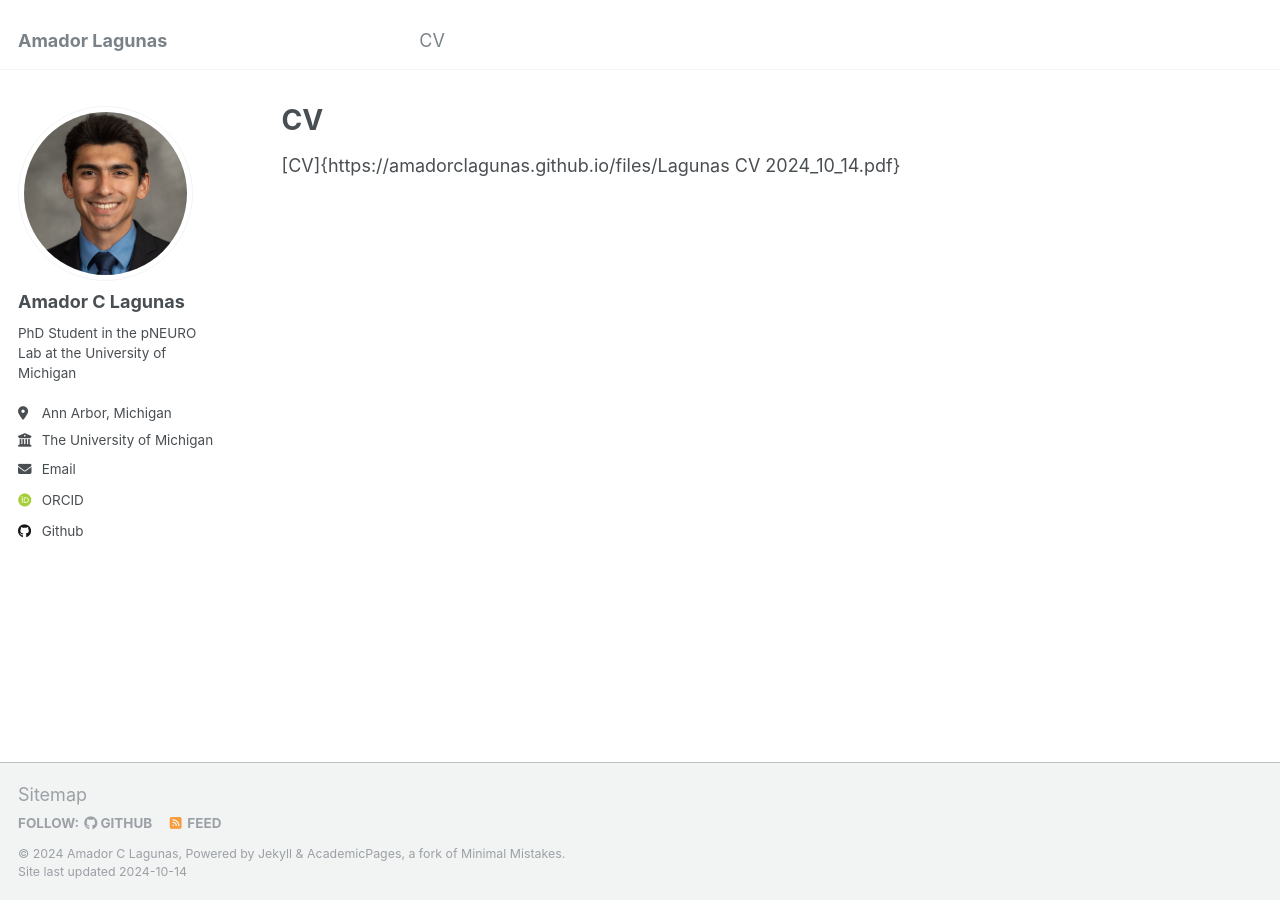
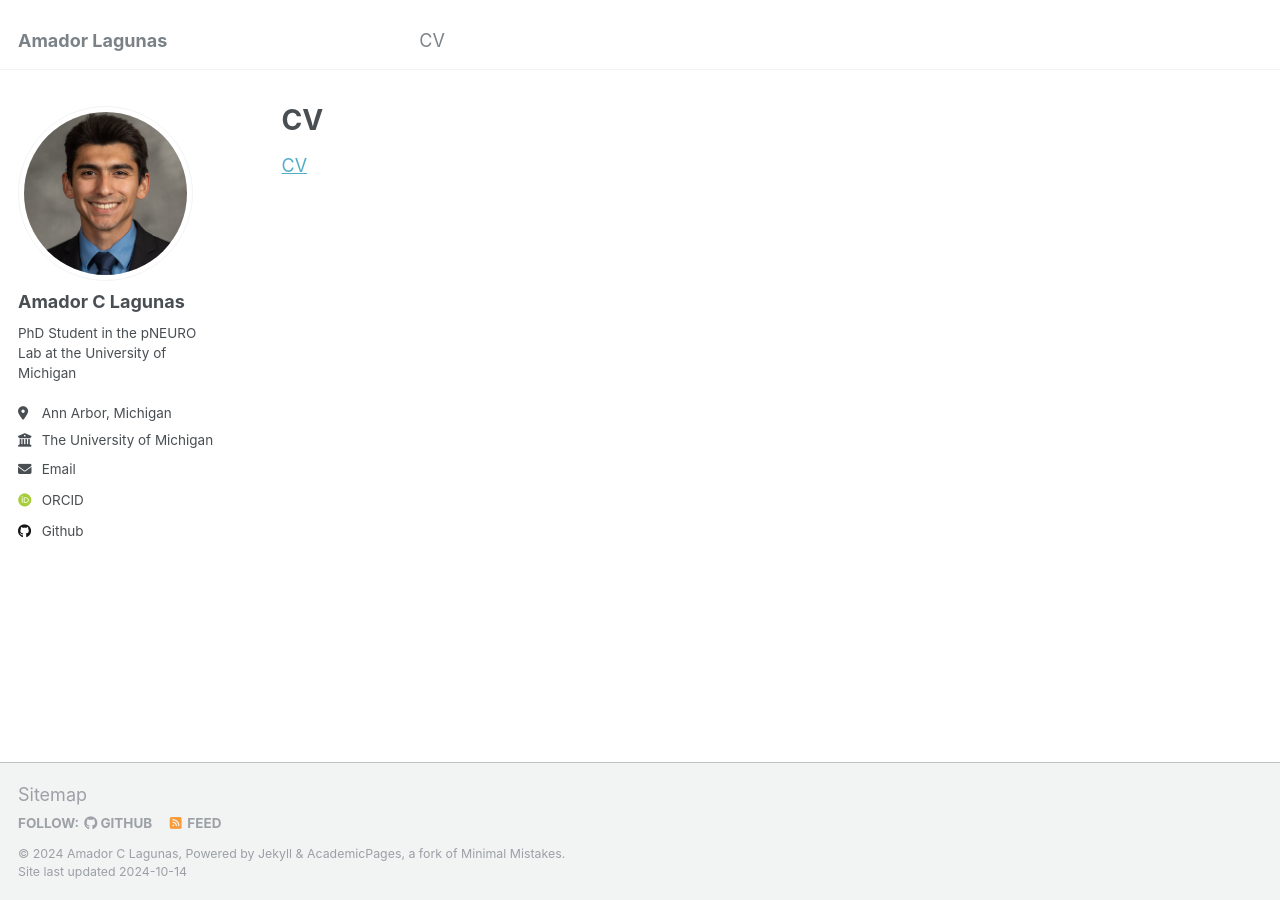
Before and after one commit to AmadorCLagunas/AmadorCLagunas.github.io, a Jekyll site: the page built from _pages/cv.md, in a window 1280 px wide. Built offline with Jekyll 4.4.1, drawn with Linux system fonts in a browser that asks for light colours; some web fonts are replaced.

Commit message:
Update cv.md

```diff
--- a/_pages/cv.md
+++ b/_pages/cv.md
@@ -9,4 +9,4 @@ redirect_from:
 
 {% include base_path %}
 
-[CV]{https://amadorclagunas.github.io/files/Lagunas CV 2024_10_14.pdf}
+[CV](https://amadorclagunas.github.io/files/Lagunas CV 2024_10_14.pdf)
```
